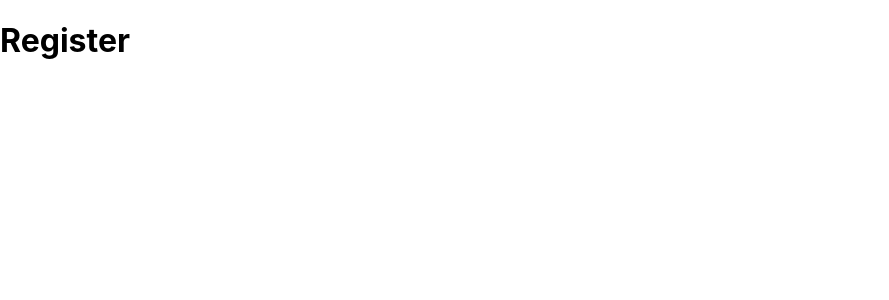
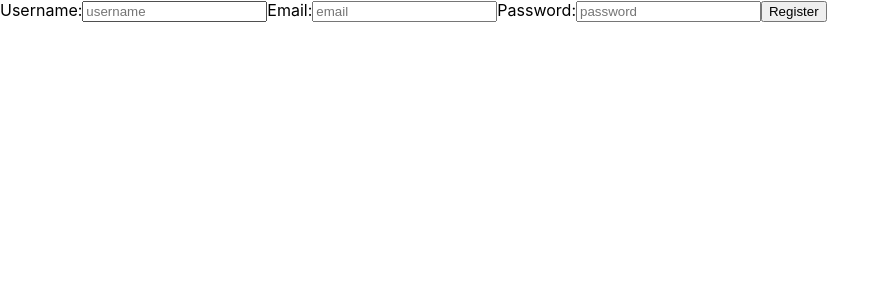
Before and after one commit to BladeDev0104b/TypeORM, a Next.js app in the folder client/: page /register in a window 1280 px wide. Shown: the top 300 px of the page, without its empty margins (0-889 px from the left). Built offline with nearby package versions, Linux system fonts and the light colour scheme.

Commit message:
create register and login forms

```diff
--- a/client/pages/register.tsx
+++ b/client/pages/register.tsx
@@ -1,10 +1,69 @@
 import React from 'react';
+import { gql, useMutation } from '@apollo/client';
+import { useForm } from 'react-hook-form';
+import { useRouter } from "next/router";
+
+const REGISTER = gql`
+    mutation Register($options: UsernamePasswordInput!) {
+        register(options: $options) {
+            errors {
+                field
+                message
+            }
+            user {
+                id
+                username
+            }
+        }
+    }
+`;
 
 const Register = () => {
-    console.log('register');
+    const [registerUser, { data }] = useMutation(REGISTER);
+    const router = useRouter();
+    const { register, handleSubmit } = useForm();
+
+    const onSubmit = async (data) => {
+        const response = await registerUser({ variables: { options: data } });
+
+        if (response.data?.register.errors) {
+            console.log('show errors')
+          } else if (response.data?.register.user) {
+            router.push('/');
+          }
+    };
 
     return (
-        <h1>Register</h1>
+        <form onSubmit={handleSubmit(onSubmit)}>
+            <label>
+                Username:
+                <input
+                    type="text"
+                    name="username"
+                    ref={register}
+                    placeholder="username"
+                />
+            </label>
+            <label>
+                Email:
+                <input
+                    type="text"
+                    name="email"
+                    ref={register}
+                    placeholder="email"
+                />
+            </label>
+            <label>
+                Password:
+                <input
+                    type="password"
+                    name="password"
+                    ref={register}
+                    placeholder="password"
+                />
+            </label>
+             <button type="submit">Register</button>
+        </form>
     )
 };
 
```
Also changed, not shown: client/pages/login.tsx (+13 -2 lines), 1 other file (tests, documents, lock files or other folders).
